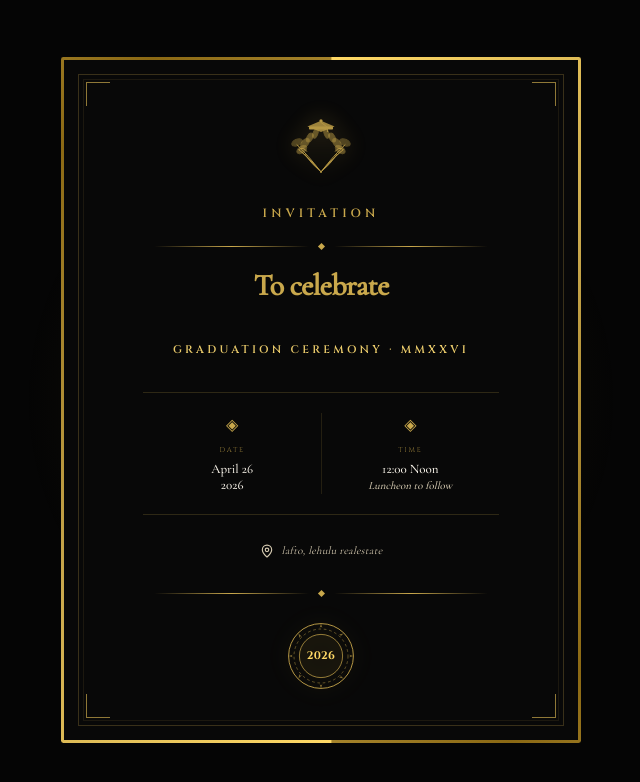
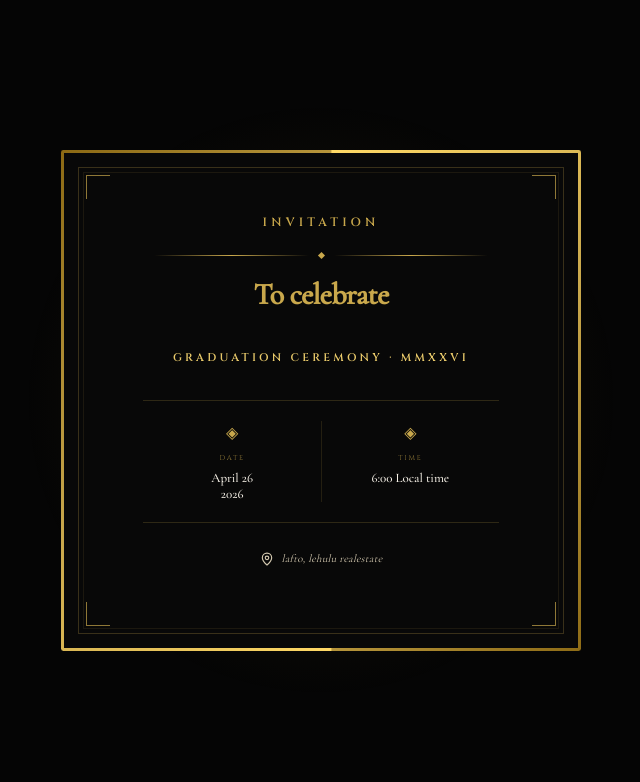
Before and after one commit to daggix02-m/invitation-, a Next.js app: page / in a window 1280 px wide. Shown: the top 782 px of the page, without its empty margins (319-959 px from the left). Built offline with nearby package versions, Linux system fonts and the light colour scheme.

Commit message:
Update invitation timing and simplify closing section

```diff
--- a/app/page.tsx
+++ b/app/page.tsx
@@ -10,7 +10,7 @@ const phrases = [
   'Dagmawi Tefera',
   'Upon his graduation',
   'Graduation Ceremony MMXXVI',
-  'April 26, 2026 · 12:00 Noon',
+  'April 26, 2026 · 6:00 Local time',
   "DAGGI'S",
 ];
 
@@ -87,52 +87,6 @@ export default function Home() {
 
             {/* Content */}
             <div className="relative z-10 flex flex-col items-center text-center">
-
-              {/* Laurel Crest */}
-              <div
-                className="mb-5 animate-fade-up"
-                style={{ animationDelay: '200ms' }}
-              >
-                <svg
-                  viewBox="0 0 100 80"
-                  fill="none"
-                  xmlns="http://www.w3.org/2000/svg"
-                  className="w-20 opacity-90"
-                  style={{ filter: 'drop-shadow(0 0 12px rgba(201,168,76,0.4))' }}
-                >
-                  {/* Left laurel branch */}
-                  <g stroke="#C9A84C" strokeWidth="1.2" strokeLinecap="round">
-                    <path d="M50 70 Q38 60 30 48"/>
-                    <path d="M50 70 Q36 55 26 45"/>
-                    <ellipse cx="26" cy="42" rx="7" ry="4" transform="rotate(-35 26 42)" fill="#C9A84C" opacity="0.5"/>
-                    <ellipse cx="30" cy="34" rx="7" ry="4" transform="rotate(-50 30 34)" fill="#C9A84C" opacity="0.5"/>
-                    <ellipse cx="36" cy="27" rx="6" ry="3.5" transform="rotate(-60 36 27)" fill="#C9A84C" opacity="0.5"/>
-                    <ellipse cx="43" cy="22" rx="6" ry="3" transform="rotate(-70 43 22)" fill="#C9A84C" opacity="0.5"/>
-                    <path d="M50 70 Q35 52 22 42 Q28 38 32 44"/>
-                    <path d="M50 70 Q33 48 20 36"/>
-                    <ellipse cx="20" cy="33" rx="7" ry="4" transform="rotate(-25 20 33)" fill="#C9A84C" opacity="0.4"/>
-                  </g>
-                  {/* Right laurel branch (mirror) */}
-                  <g stroke="#C9A84C" strokeWidth="1.2" strokeLinecap="round">
-                    <path d="M50 70 Q62 60 70 48"/>
-                    <path d="M50 70 Q64 55 74 45"/>
-                    <ellipse cx="74" cy="42" rx="7" ry="4" transform="rotate(35 74 42)" fill="#C9A84C" opacity="0.5"/>
-                    <ellipse cx="70" cy="34" rx="7" ry="4" transform="rotate(50 70 34)" fill="#C9A84C" opacity="0.5"/>
-                    <ellipse cx="64" cy="27" rx="6" ry="3.5" transform="rotate(60 64 27)" fill="#C9A84C" opacity="0.5"/>
-                    <ellipse cx="57" cy="22" rx="6" ry="3" transform="rotate(70 57 22)" fill="#C9A84C" opacity="0.5"/>
-                    <path d="M50 70 Q65 52 78 42 Q72 38 68 44"/>
-                    <path d="M50 70 Q67 48 80 36"/>
-                    <ellipse cx="80" cy="33" rx="7" ry="4" transform="rotate(25 80 33)" fill="#C9A84C" opacity="0.4"/>
-                  </g>
-                  {/* Cap mortarboard */}
-                  <rect x="35" y="13" width="30" height="4" rx="1" fill="#C9A84C"/>
-                  <polygon points="50,6 67,13 50,20 33,13" fill="#C9A84C" opacity="0.85"/>
-                  <circle cx="50" cy="6" r="2" fill="#C9A84C"/>
-                  {/* tassel */}
-                  <line x1="50" y1="8" x2="58" y2="14" stroke="#C9A84C" strokeWidth="1"/>
-                  <line x1="58" y1="14" x2="58" y2="20" stroke="#C9A84C" strokeWidth="1.2"/>
-                </svg>
-              </div>
 
               {/* University */}
               <div
@@ -237,8 +191,7 @@ export default function Home() {
                     className="text-[13px] font-medium text-[#F7F2E8] text-center leading-tight"
                     style={{ fontFamily: 'var(--font-cormorant), Cormorant Garamond, serif' }}
                   >
-                    12:00 Noon<br/>
-                    <span className="italic text-[11px] text-[#D4C9B0]">Luncheon to follow</span>
+                    6:00 Local time
                   </div>
                 </div>
               </div>
@@ -255,59 +208,6 @@ export default function Home() {
                 lafto, lehulu realestate
               </a>
 
-              {/* Bottom Divider */}
-              <div
-                className="flex items-center gap-2.5 w-4/5 mb-6 animate-fade-up"
-                style={{ animationDelay: '800ms' }}
-              >
-                <div
-                  className="flex-1 h-px"
-                  style={{ background: 'linear-gradient(to right, transparent, #C9A84C, transparent)' }}
-                />
-                <div
-                  className="w-[5px] h-[5px] bg-[#C9A84C] flex-shrink-0"
-                  style={{ transform: 'rotate(45deg)' }}
-                />
-                <div
-                  className="flex-1 h-px"
-                  style={{ background: 'linear-gradient(to right, transparent, #C9A84C, transparent)' }}
-                />
-              </div>
-
-              {/* Seal */}
-              <div
-                className="relative w-[72px] h-[72px] animate-fade-up"
-                style={{ animationDelay: '850ms' }}
-              >
-                <svg
-                  viewBox="0 0 80 80"
-                  xmlns="http://www.w3.org/2000/svg"
-                  className="w-full h-full"
-                  style={{ filter: 'drop-shadow(0 0 10px rgba(201,168,76,0.35))' }}
-                >
-                  <circle cx="40" cy="40" r="36" fill="none" stroke="#C9A84C" strokeWidth="1"/>
-                  <circle cx="40" cy="40" r="30" fill="none" stroke="#C9A84C" strokeWidth="0.5" strokeDasharray="3 3"/>
-                  <circle cx="40" cy="40" r="24" fill="rgba(201,168,76,0.06)" stroke="#C9A84C" strokeWidth="0.8"/>
-                  {/* Star points around rim */}
-                  <g fill="#C9A84C" opacity="0.6">
-                    <polygon points="40,4 41.5,8.5 40,7.5 38.5,8.5" />
-                    <polygon points="76,40 71.5,41.5 72.5,40 71.5,38.5" />
-                    <polygon points="40,76 38.5,71.5 40,72.5 41.5,71.5" />
-                    <polygon points="4,40 8.5,38.5 7.5,40 8.5,41.5" />
-                    <polygon points="65,15 61,19 62,17 60,16" />
-                    <polygon points="65,65 60,64 62,63 61,61" />
-                    <polygon points="15,65 19,61 17,62 16,60" />
-                    <polygon points="15,15 16,20 17,18 19,19" />
-                  </g>
-                </svg>
-                <div
-                  className="absolute inset-0 flex items-center justify-center text-[11px] font-bold text-[#FFD966] tracking-wide"
-                  style={{ fontFamily: 'var(--font-cinzel), Cinzel, serif' }}
-                >
-                  2026
-                </div>
-              </div>
-
             </div>
           </div>
         </div>
```
